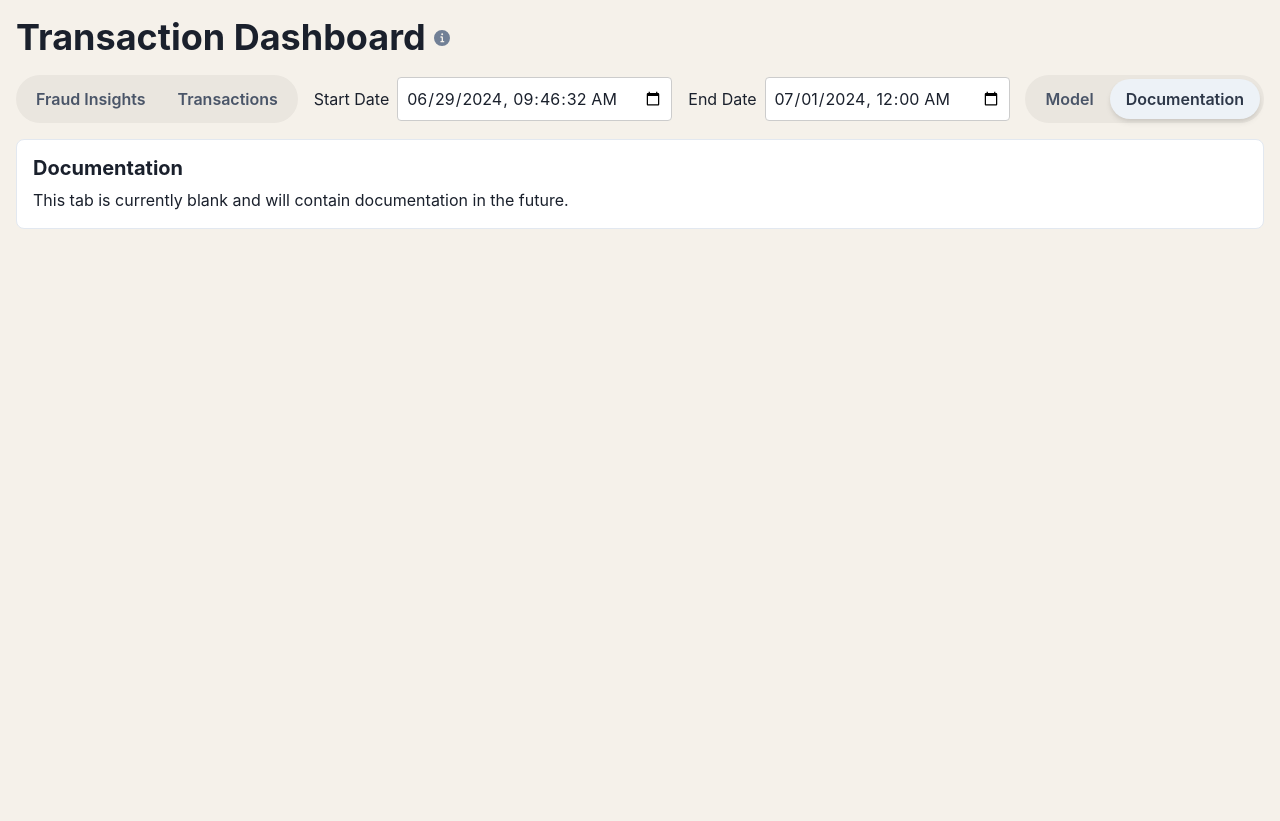
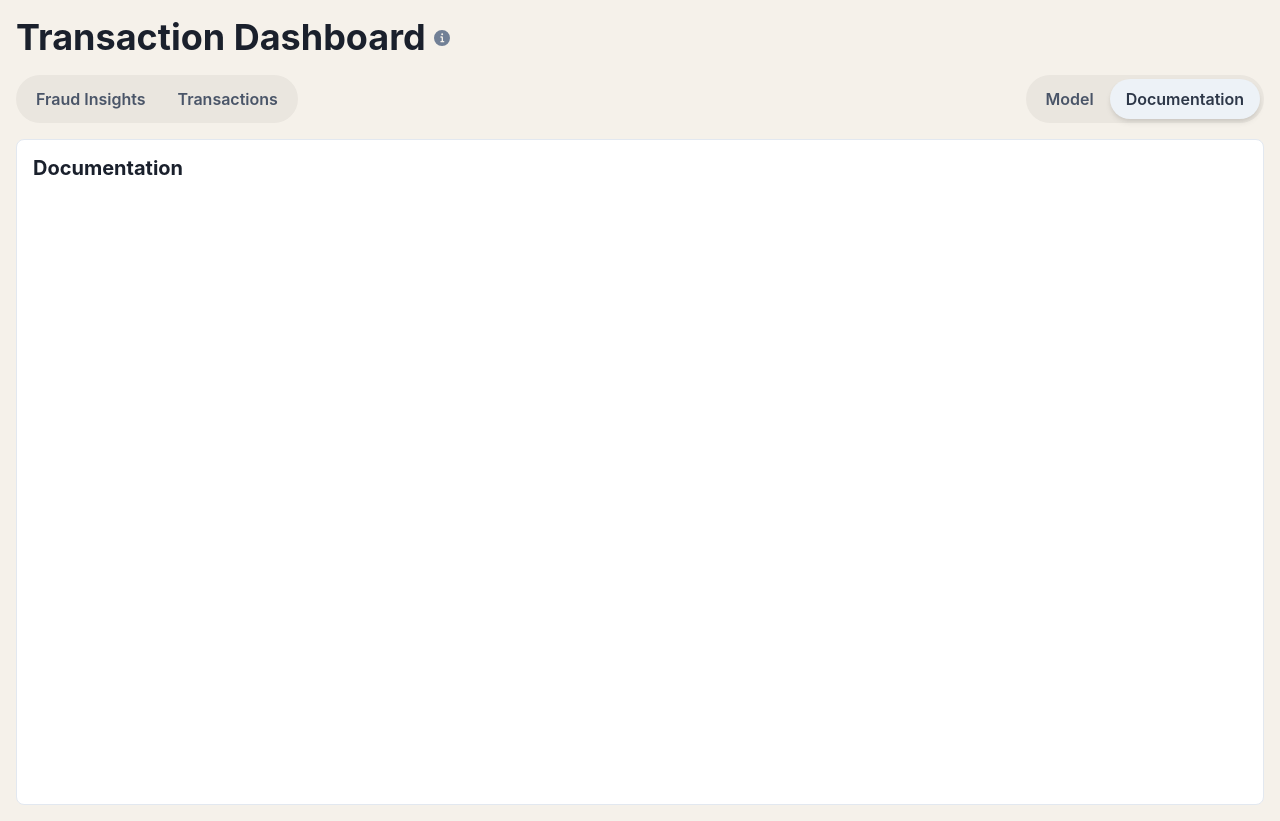
Before and after one commit to NathanAlanmanou/website, a React (Create React App) app in the folder transaction-dashboard/: page / in a window 1280 px wide. Both pictures are taken after a click on the tab "Documentation". Before the commit the page ends 800 px from the top, so only its background shows below. Built offline with nearby package versions, Linux system fonts and the light colour scheme.

Commit message:
removed start-end widgets when on the Model and Documentation tabs, simple pdf embedding for Documentation tab

```diff
--- a/transaction-dashboard/src/App.js
+++ b/transaction-dashboard/src/App.js
@@ -156,6 +156,7 @@ function App() {
   };
 
   const renderDateWidgets = () => {
+    if (activeTab < 2) {
       return (
         <Flex align="center">
           <Text mr={2}>Start Date</Text>
@@ -174,6 +175,8 @@ function App() {
           />
         </Flex>
       );
+    }
+    return null;
   };
 
   const formatXAxisTick = (tickItem) => {
@@ -323,7 +326,15 @@ function App() {
             {activeTab === 3 && (
               <Box p={4} borderWidth={1} borderRadius="lg" bg="white">
                 <Heading as="h2" size="md" mb={2}>Documentation</Heading>
-                <Text>This tab is currently blank and will contain documentation in the future.</Text>
+                <Box height="600px" width="100%">
+                  <iframe
+                    src="/placeholder.pdf"
+                    width="100%"
+                    height="100%"
+                    style={{ border: "none" }}
+                    title="Documentation PDF"
+                  />
+                </Box>
               </Box>
             )}
           </MotionBox>
```
Lines whose indentation alone changed are shown as unchanged.
